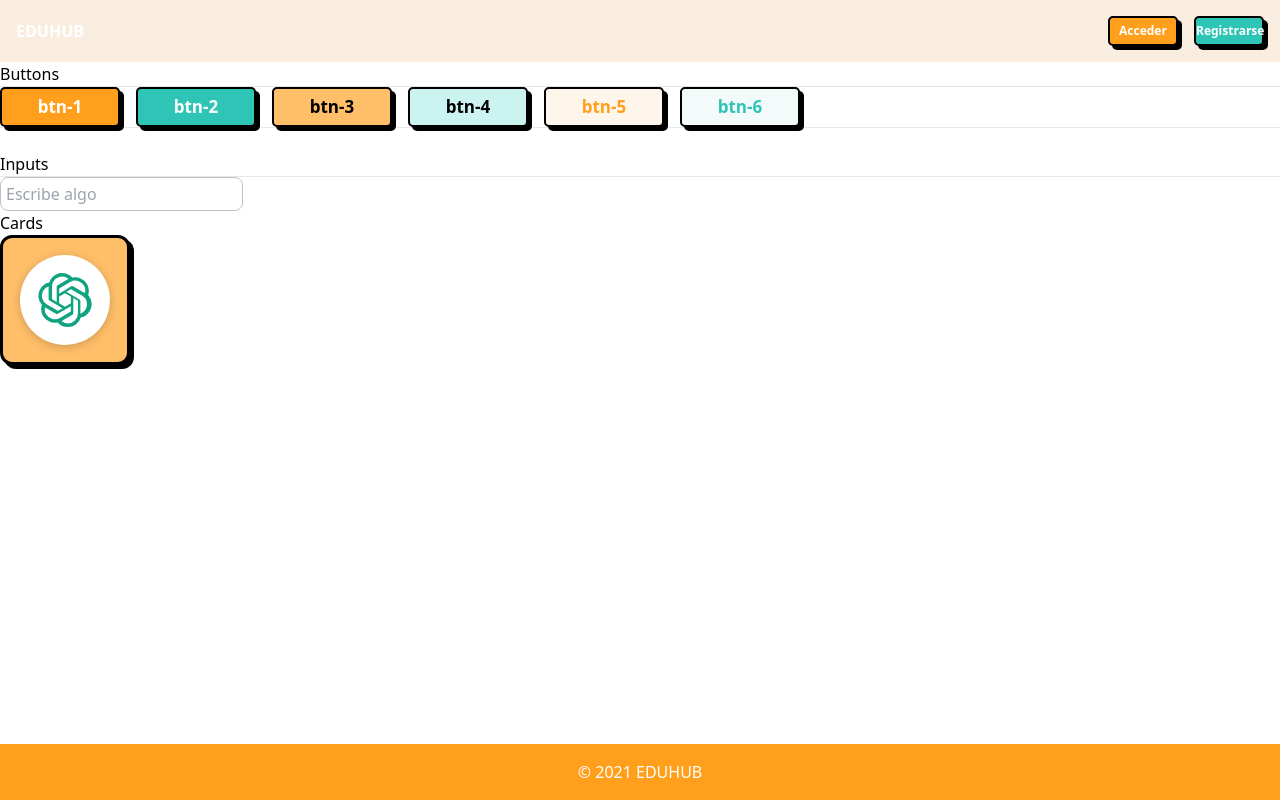
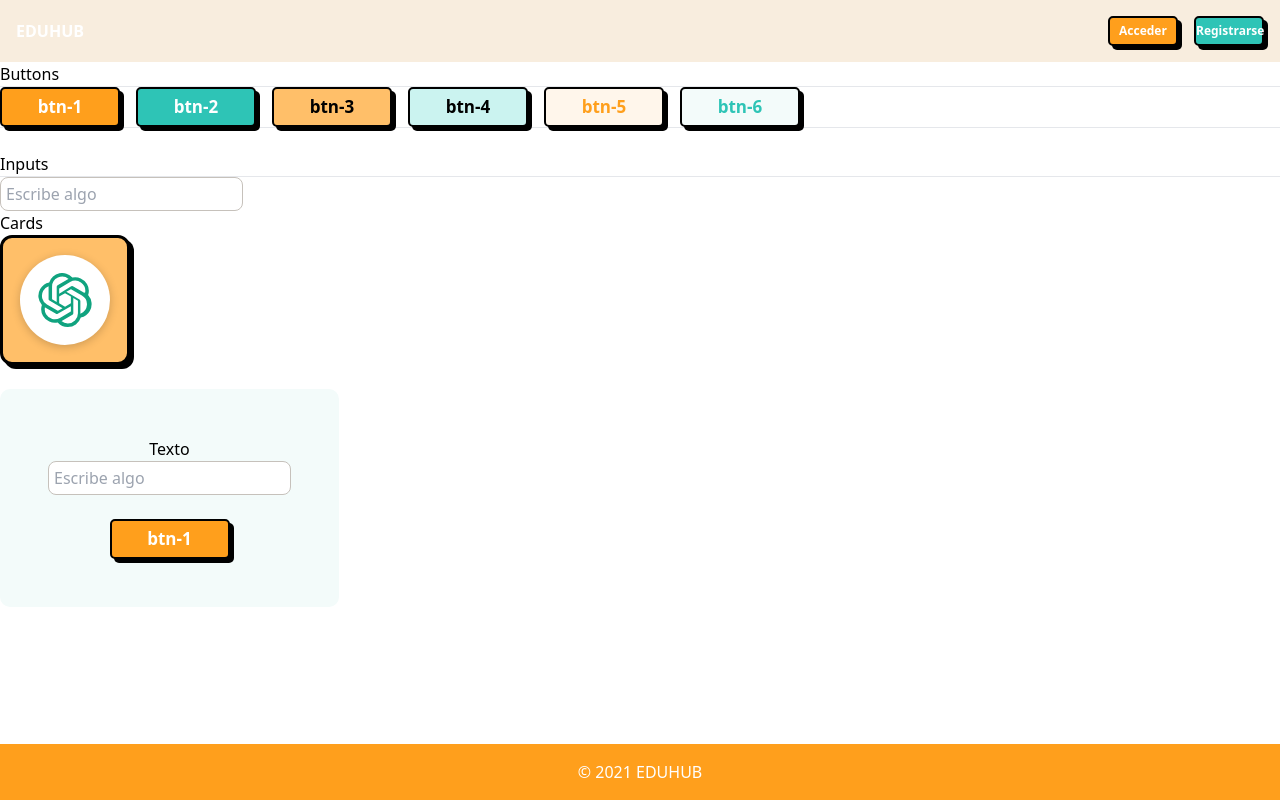
Before and after one commit to josuexsant/eduhub-frontend, a React (Vite) app: page / in a window 1280 px wide. Built offline with nearby package versions, Linux system fonts and the light colour scheme.

Commit message:
CardForm.jsx created

```diff
--- /dev/null
+++ b/src/components/CardForm.css
@@ -0,0 +1,10 @@
+.card-form{
+  display: flex;
+  flex-direction: column;
+  align-items: center;
+  justify-content: center;
+  background-color: var(--color-6);
+  padding: 3rem;
+  width: fit-content;
+  border-radius: 10px;
+}
--- /dev/null
+++ b/src/components/CardForm.jsx
@@ -0,0 +1,9 @@
+import './CardForm.css'
+
+export const CardForm = ({children}) => {
+  return (
+    <div className="card-form">
+      {children}
+    </div>
+  )
+}
--- a/src/pages/TestPage.jsx
+++ b/src/pages/TestPage.jsx
@@ -3,6 +3,7 @@ import { MainLayout } from "../layouts/MainLayout";
 import { Input } from "../components/Input";
 import { CardImage } from "../components/CardImage";
 import '../assets/angular.svg';
+import { CardForm } from "../components/CardForm";
 
 export const TestPage = () => {
   const handleClick = () => {
@@ -34,6 +35,12 @@ export const TestPage = () => {
       {/* Cards */}
       <h1>Cards</h1>
       <CardImage handleClick={handleClick} svg={''} />
+      <br />
+      <CardForm>
+        <label htmlFor="">Texto</label>
+        <Input type="" placeholder="Escribe algo" className="input" /> <br />
+        <Button className="btn-1" handleClick={handleClick}>btn-1</Button>
+      </CardForm>
 
 
 
```
